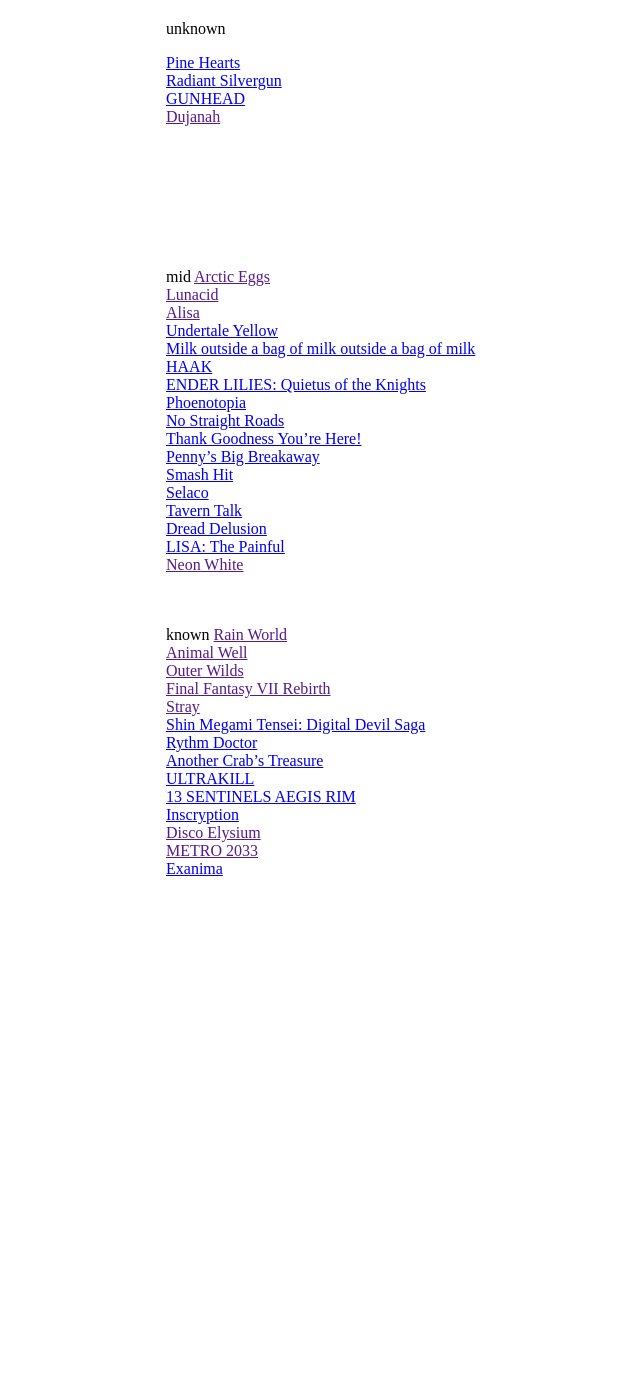
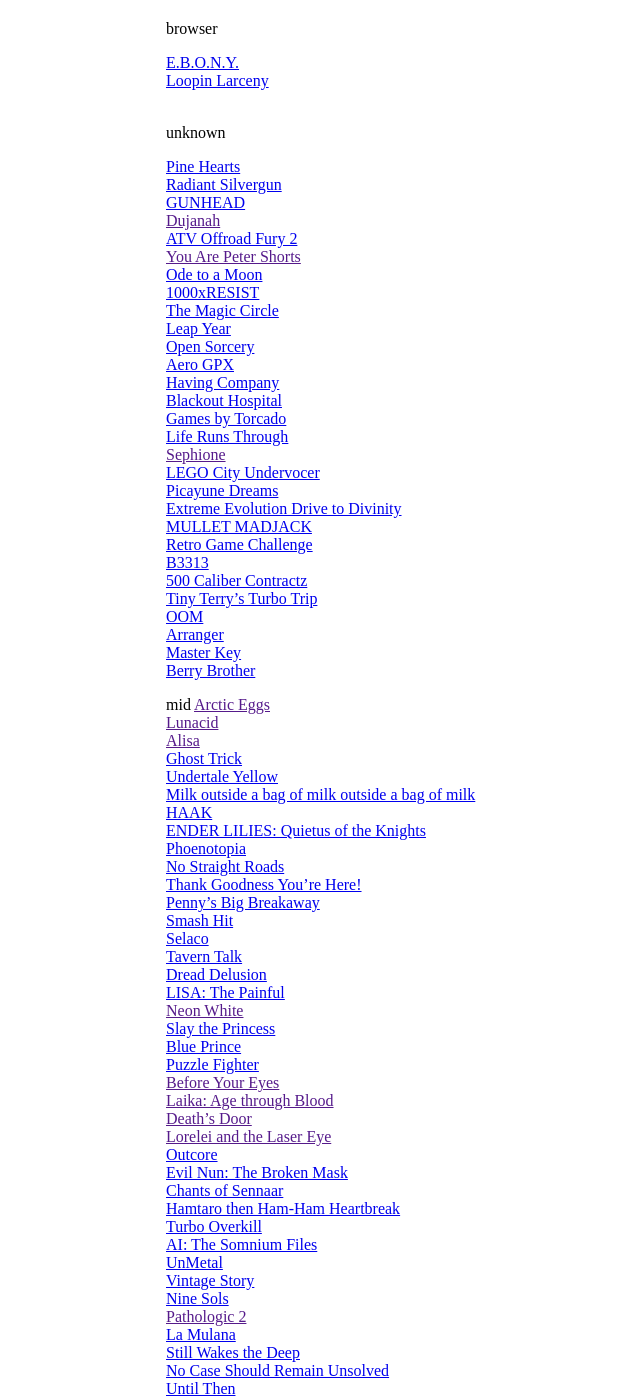
Before and after one commit to stuffedwombat/stuffedwombat.github.io, a Jekyll site: the page built from mind_blown.md, in a window 1280 px wide and 1400 px high. Shown: the whole window, without its empty margins (158-798 px from the left). Built offline with Jekyll 4.4.1, drawn with Linux system fonts in a browser that asks for light colours; our own code applies the rules of GitHub Pages for plain Markdown files; comment, search, counter and statistics services are not loaded; some of the changed text lies outside the part shown.

Commit message:
Update mind_blown.md

```diff
--- a/mind_blown.md
+++ b/mind_blown.md
@@ -1,22 +1,46 @@
+browser
+
+[E.B.O.N.Y.](https://ebonyriddle.com/)<br>
+[Loopin Larceny](https://bluswimmer.itch.io/looping-larceny)<br>
+[]()<br>
+
 unknown
 
 [Pine Hearts](https://store.steampowered.com/app/1781010/Pine_Hearts/)<br>
 [Radiant Silvergun](https://store.steampowered.com/app/2450820/Radiant_Silvergun/)<br>
 [GUNHEAD](https://store.steampowered.com/app/704000/GUNHEAD/)<br>
 [Dujanah]()<br>
-[]()<br>
-[]()<br>
-[]()<br>
-[]()<br>
-[]()<br>
-[]()<br>
-[]()<br>
-
+[ATV Offroad Fury 2](https://www.youtube.com/watch?v=_hpBwyXMpA4&list=PLD7B049F3DEC8CB6C)<br>
+[You Are Peter Shorts]()<br>
+[Ode to a Moon](https://colorfiction.itch.io/odetoamoon)<br>
+[1000xRESIST](https://store.steampowered.com/app/1675830/1000xRESIST/)<br>
+[The Magic Circle](https://store.steampowered.com/app/323380/The_Magic_Circle/)<br>
+[Leap Year](https://store.steampowered.com/app/2951770/Leap_Year/)<br>
+[Open Sorcery](https://store.steampowered.com/app/585180/Open_Sorcery/)<br>
+[Aero GPX](https://store.steampowered.com/app/2160360/Aero_GPX/)<br>
+[Having Company](https://rayfrank.itch.io/having-company)<br>
+[Blackout Hospital](https://arcadekitten.itch.io/blackout-hospital)<br>
+[Games by Torcado](https://torcado.itch.io/)<br>
+[Life Runs Through](https://kavehth.itch.io/liferunsthrough)<br>
+[Sephione]()<br>
+[LEGO City Undervocer](https://store.steampowered.com/app/578330/LEGO_City_Undercover/)<br>
+[Picayune Dreams](https://store.steampowered.com/app/2088840/Picayune_Dreams/)<br>
+[Extreme Evolution Drive to Divinity](https://store.steampowered.com/app/2111360/Extreme_Evolution_Drive_to_Divinity/)<br>
+[MULLET MADJACK](https://store.steampowered.com/app/2111190/MULLET_MADJACK/)<br>
+[Retro Game Challenge](https://www.youtube.com/watch?v=Yy4g0UtXtR0&list=PLD7B049F3DEC8CB6C)<br>
+[B3313](https://www.reddit.com/r/SuperMario64/comments/1awul3o/how_do_i_play_b3313/)<br>
+[500 Caliber Contractz](https://bryce-bucher.itch.io/500-caliber-contractz-demo)<br>
+[Tiny Terry's Turbo Trip](https://store.steampowered.com/app/2238040/Tiny_Terrys_Turbo_Trip/)<br>
+[OOM](https://play.date/games/oom/)<br>
+[Arranger](https://store.steampowered.com/app/2596420/Arranger_A_RolePuzzling_Adventure/)<br>
+[Master Key](https://store.steampowered.com/app/1763030/Master_Key/)<br>
+[Berry Brother](https://elastiskalinjen.itch.io/berry-brother)<br>
 
 mid
 [Arctic Eggs]()<br>
 [Lunacid]()<br>
 [Alisa]()<br>
+[Ghost Trick](https://store.steampowered.com/app/1967430/Ghost_Trick_Phantom_Detective/)<br>
 [Undertale Yellow](https://gamejolt.com/games/UndertaleYellow/136925)<br>
 [Milk outside a bag of milk outside a bag of milk](https://store.steampowered.com/app/1604000/Milk_outside_a_bag_of_milk_outside_a_bag_of_milk/)<br>
 [HAAK](https://store.steampowered.com/app/1352930/HAAK/)<br>
@@ -31,6 +55,51 @@ mid
 [Dread Delusion](https://store.steampowered.com/app/1574240/Dread_Delusion/)<br>
 [LISA: The Painful](https://store.steampowered.com/app/335670/LISA_The_Painful)<br>
 [Neon White]()<br>
+[Slay the Princess](https://store.steampowered.com/app/1989270/Slay_the_Princess/)<br>
+[Blue Prince](https://store.steampowered.com/app/1569580/Blue_Prince/)<br>
+[Puzzle Fighter](https://www.youtube.com/watch?v=_hpBwyXMpA4&list=PLD7B049F3DEC8CB6C)<br>
+[Before Your Eyes]()<br>
+[Laika: Age through Blood]()<br>
+[Death's Door]()<br>
+[Lorelei and the Laser Eye]()<br>
+[Outcore](https://store.steampowered.com/app/1275670/Outcore_Desktop_Adventure/)<br>
+[Evil Nun: The Broken Mask](https://store.steampowered.com/app/1460220/Evil_Nun_The_Broken_Mask/)<br>
+[Chants of Sennaar](https://store.steampowered.com/app/1931770/Chants_of_Sennaar/)<br>
+[Hamtaro then Ham-Ham Heartbreak](https://www.youtube.com/watch?v=KtJF3dLjVgk&list=PLD7B049F3DEC8CB6C)<br>
+[Turbo Overkill](https://store.steampowered.com/app/1328350/Turbo_Overkill/)<br>
+[AI: The Somnium Files](https://store.steampowered.com/app/948740/AI_The_Somnium_Files/)<br>
+[UnMetal](https://store.steampowered.com/app/1203710/UnMetal/)<br>
+[Vintage Story](https://www.vintagestory.at/)<br>
+[Nine Sols](https://store.steampowered.com/app/1809540/Nine_Sols/)<br>
+[Pathologic 2]()<br>
+[La Mulana](https://store.steampowered.com/app/230700/LaMulana/)<br>
+[Still Wakes the Deep](https://store.steampowered.com/app/1622910/Still_Wakes_the_Deep/)<br>
+[No Case Should Remain Unsolved](https://store.steampowered.com/app/2676840/No_Case_Should_Remain_Unsolved/)<br>
+[Until Then](https://store.steampowered.com/app/1574820/Until_Then/)<br>
+[GemCraft - Chasing Shadows](https://store.steampowered.com/app/296490/GemCraft__Chasing_Shadows/)<br>
+[Fallen Aces](https://store.steampowered.com/app/1411910/Fallen_Aces/)<br>
+[Pseudoregalia]()<br>
+[Star Trek Resurgence](https://store.steampowered.com/app/2653940/Star_Trek_Resurgence/)<br>
+[SpongeBob SquarePants: the Cosmic Shake](https://store.steampowered.com/app/1282150/SpongeBob_SquarePants_The_Cosmic_Shake/)<br>
+[DotAGE]()<br>
+[Deadlink](https://store.steampowered.com/app/1676130/Deadlink/)<br>
+[Pacific Drive]()<br>
+[Clive Barker's Undying ](https://www.gog.com/en/game/clive_barkers_undying)<br>
+[Tinykin](https://store.steampowered.com/app/1599020/Tinykin/)<br>
+[Chained Echoes](https://store.steampowered.com/app/1229240/Chained_Echoes/)<br>
+[Death Strandig](https://store.steampowered.com/app/1850570/DEATH_STRANDING_DIRECTORS_CUT/)<br>
+[Flock](https://store.steampowered.com/app/1472930/Flock/)<br>
+[Ikenfell](https://store.steampowered.com/app/854940/Ikenfell/)<br>
+[Hotel Dusk: Room 215](https://www.youtube.com/watch?v=Yy4g0UtXtR0&list=PLD7B049F3DEC8CB6C)<br>
+[Phoenotopia Awakening](https://store.steampowered.com/app/1436590/Phoenotopia_Awakening/)<br>
+[]()<br>
+[]()<br>
+[]()<br>
+[]()<br>
+[]()<br>
+[]()<br>
+[]()<br>
+[]()<br>
 []()<br>
 []()<br>
 
@@ -50,6 +119,32 @@ known
 [Disco Elysium]()<br>
 [METRO 2033]()<br>
 [Exanima](https://store.steampowered.com/app/362490/Exanima/)<br>
+[Demon Souls](https://www.youtube.com/watch?v=_hpBwyXMpA4&list=PLD7B049F3DEC8CB6C)<br>
+[SIGNALIS]()<br>
+[Spiritfarer]()<br>
+[VA-11 Hall-A](https://store.steampowered.com/app/447530/VA11_HallA_Cyberpunk_Bartender_Action/)<br>
+[Kentucky Route 0]()<br>
+[No More Heroes 1]()<br>
+[Pizza Tower]()<br>
+[Roadwarden]()<br>
+[Journey](https://store.steampowered.com/app/638230/Journey/)<br>
+[Beginners Guide]()<br>
+[Tunic]()<br>
+[Cave Story]()<br>
+[Deus Ex]()<br>
+[Crow Country]()<br>
+[The Mageseeker](https://store.steampowered.com/app/1457080/The_Mageseeker_A_League_of_Legends_Story/)<br>
+[Viewfinder]()<br>
+[Immortality]()<br>
+[Elden Ring]()<br>
+[Lies of Pi]()<br>
+[Firewatch]()<br>
+[Katana Zero]()<br>
+[Cyberpunk]()<br>
+[Animal Well]()<br>
+[Balatro]()<br>
+[Yakuza](https://store.steampowered.com/bundle/43320/YAKUZA_Complete_Series/)<br>
+[Alan Wake 2](https://store.epicgames.com/en-US/p/alan-wake-2)<br>
 []()<br>
 []()<br>
 []()<br>
@@ -57,3 +152,9 @@ known
 []()<br>
 []()<br>
 []()<br>
+[]()<br>
+[]()<br>
+[]()<br>
+[]()<br>
+[]()<br>
+[]()<br>
```
